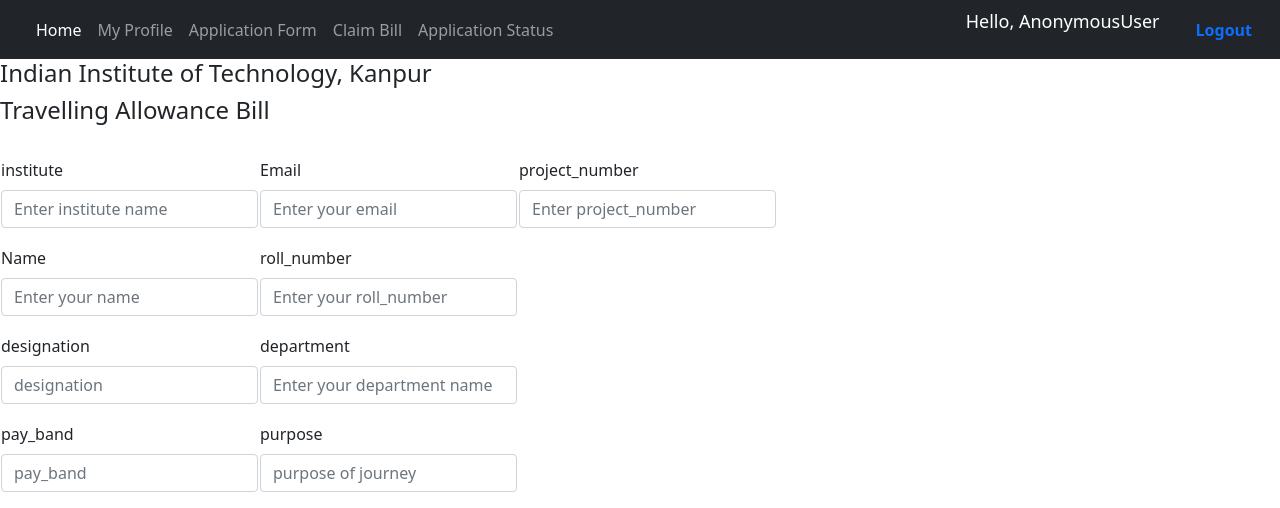
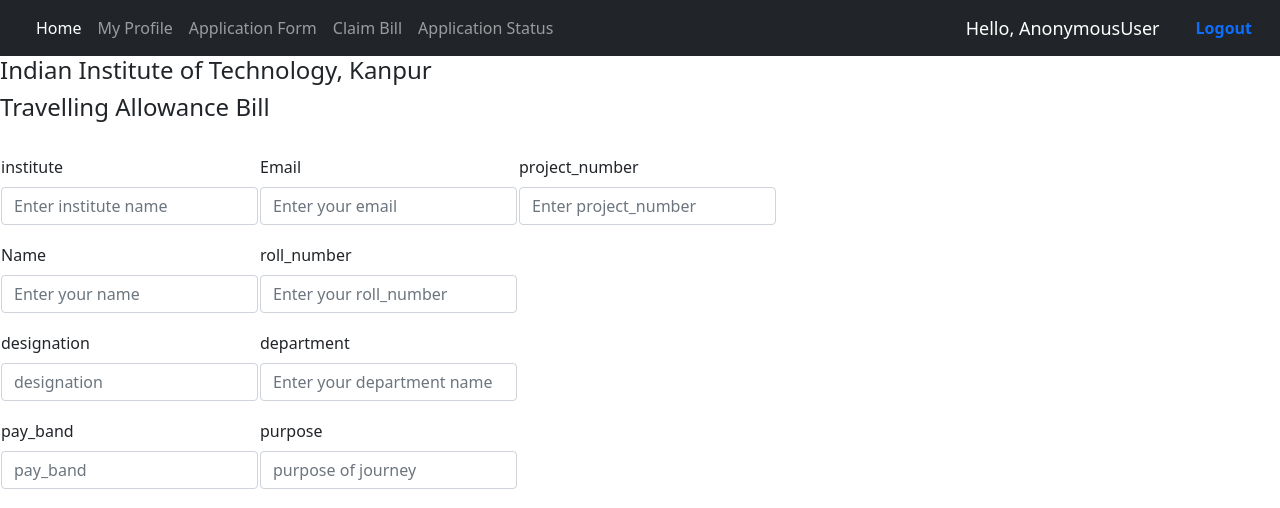
Before and after one commit to mohitg20/TA-Reimbursement-Project, a Django app: page /form in a window 1280 px wide. Shown: the top 508 px of the page. Run offline with Django 4.2, Linux system fonts and the light colour scheme; some libraries are stand-ins or nearby versions.

Commit message:
base updated

```diff
--- a/TA_reimbursementProject/templates/base.html
+++ b/TA_reimbursementProject/templates/base.html
@@ -49,7 +49,7 @@
           </ul>
         </li>
       </ul>
-      <span class="hello-msg"><p>Hello, {{request.user}} </p></span>
+      <span class="hello-msg"><p style="margin-top: auto; margin-bottom: auto;">Hello, {{request.user}} </p></span>
       <span ><a class="nav-link" href="{% url 'logout' %}"><b>Logout</b></a></span>
     </div>
   </div>
```
Also changed, not shown: TA_reimbursementProject/db.sqlite3.
